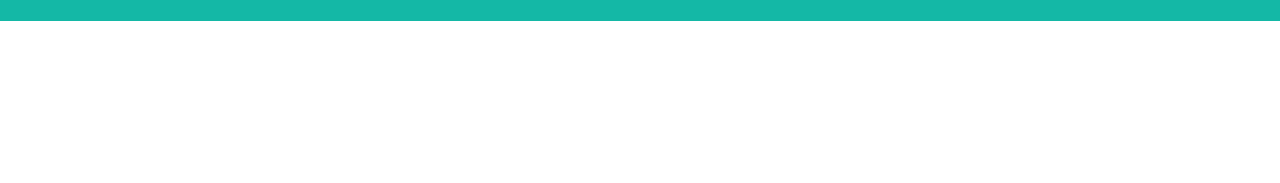
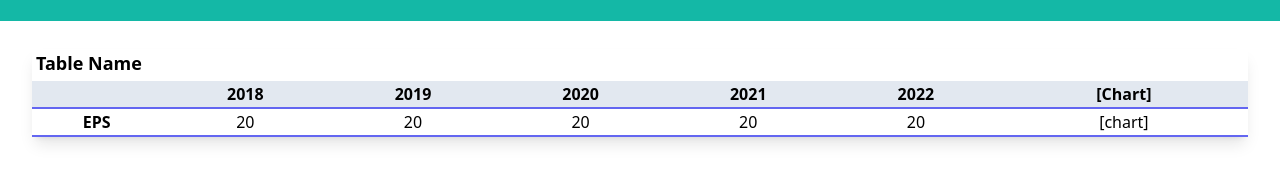
Before and after one commit to chavrod/value_hints, a website built with webpack: page index.html in a window 1280 px wide. Shown: the part 81-264 px from the top of the page. Built offline with nearby package versions, Linux system fonts and the light colour scheme.

Commit message:
add temple test table

```diff
--- a/index.html
+++ b/index.html
@@ -25,5 +25,34 @@
   </nav>
   <section class="flex flex-wrap space-x-1 m-3" data-page="overview">
   </section>
+  <section data-page="historic">
+  </section>
+  <section class="shadow-lg mx-8 my-4">
+    <table class="w-full">
+      <h3 class="font-semibold text-lg m-1">Table Name</h3>
+      <thead>
+        <tr class="bg-slate-200">
+          <th></th>
+          <th>2018</th>
+          <th>2019</th>
+          <th>2020</th>
+          <th>2021</th>
+          <th>2022</th>
+          <th>[Chart]</th>
+        </tr>
+      </thead>
+      <tbody>
+        <tr class="text-center border-y-2 border-indigo-500">
+          <th>EPS</th>
+          <td>20</td>
+          <td>20</td>
+          <td>20</td>
+          <td>20</td>
+          <td>20</td>
+          <td>[chart]</td>
+        </tr>
+    </tbody>
+  </table>
+  </section>
 </body>
 </html>
```
